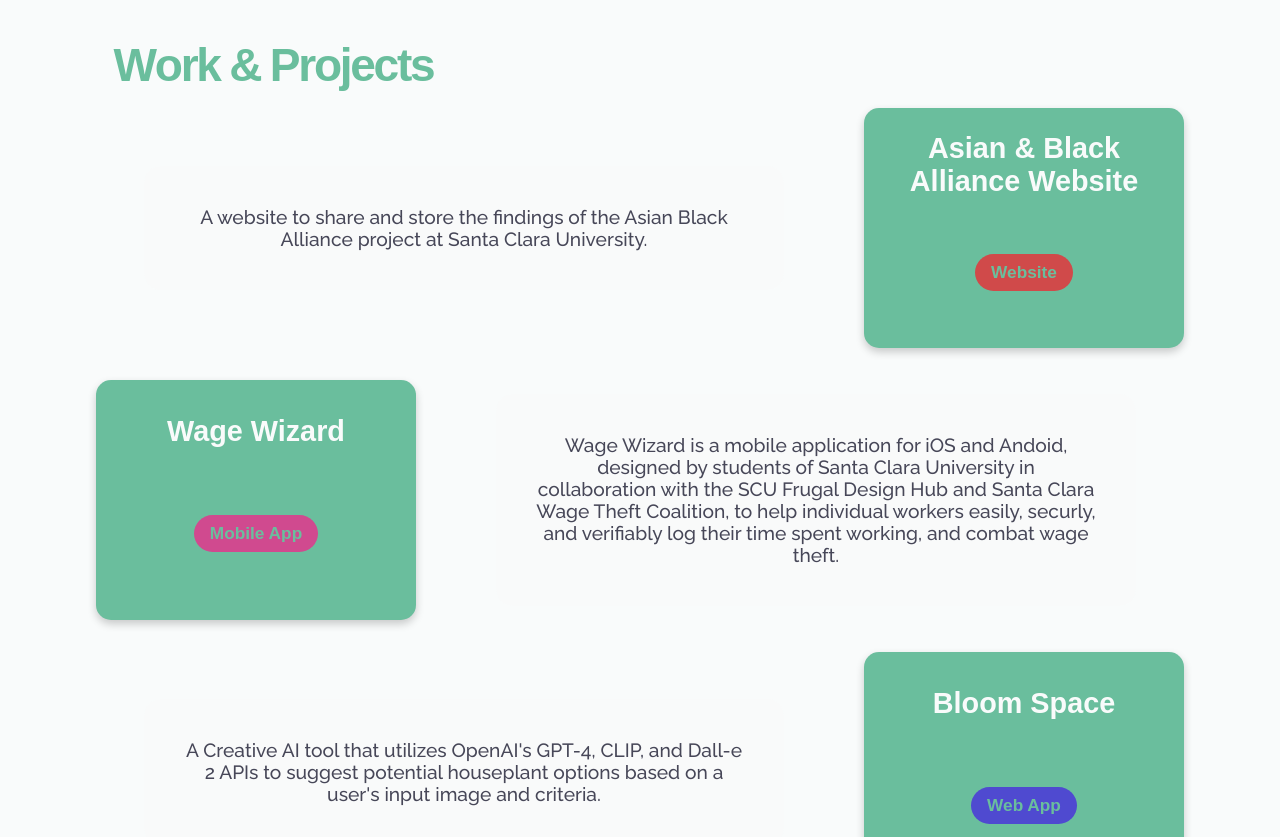
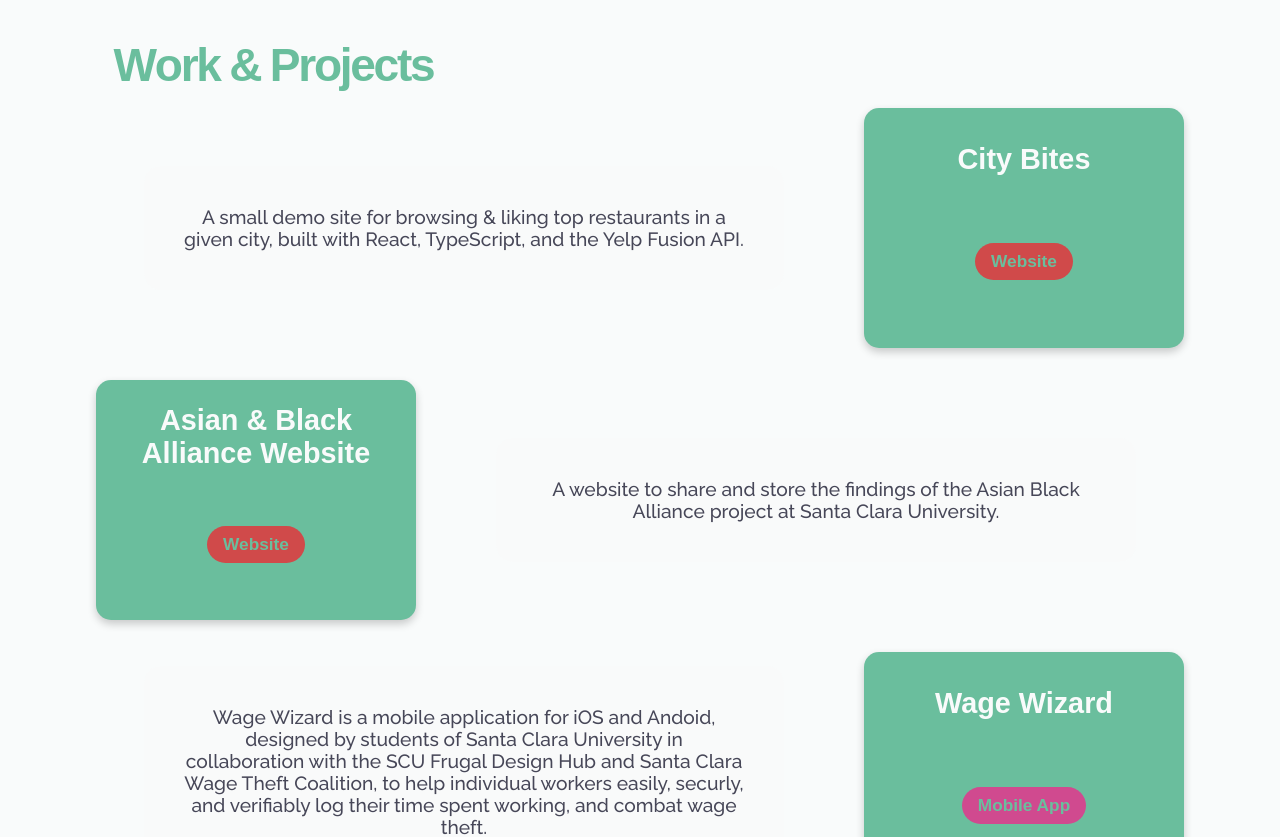
Before and after one commit to jackcdavey/PersonalWebsite, a React (Create React App) app: page / in a window 1280 px wide. Shown: the part 1640-2477 px from the top of the page. Built offline with nearby package versions, Linux system fonts and the light colour scheme; a web font is replaced by a local one.

Commit message:
Added city bites project link

```diff
--- a/public/index.html
+++ b/public/index.html
@@ -3,7 +3,7 @@
 
 <head>
   <meta charset="utf-8" />
-  <link rel="icon" href="%PUBLIC_URL%/favicon.ico?v=2" />
+  <link rel="icon" type="image/png" href="favicon.ico" />
   <meta name="viewport" content="width=device-width, initial-scale=1" />
   <meta name="theme-color" content="#000000" />
   <meta name="description" content="A personal website made by / for Jack Davey, a UI/UX engineer and web designer." />
--- a/src/components/Projects.tsx
+++ b/src/components/Projects.tsx
@@ -15,6 +15,12 @@ interface ProjectProps {
 }
 
 const projects: ProjectProps[] = [
+	{
+		title: "City Bites",
+		description: "A small demo site for browsing & liking top restaurants in a given city, built with React, TypeScript, and the Yelp Fusion API.",
+		link: "https://city-bites.vercel.app/",
+		type: "Website"
+	},
 	{
 		title: "Asian & Black Alliance Website",
 		description: "A website to share and store the findings of the Asian Black Alliance project at Santa Clara University.",
```
